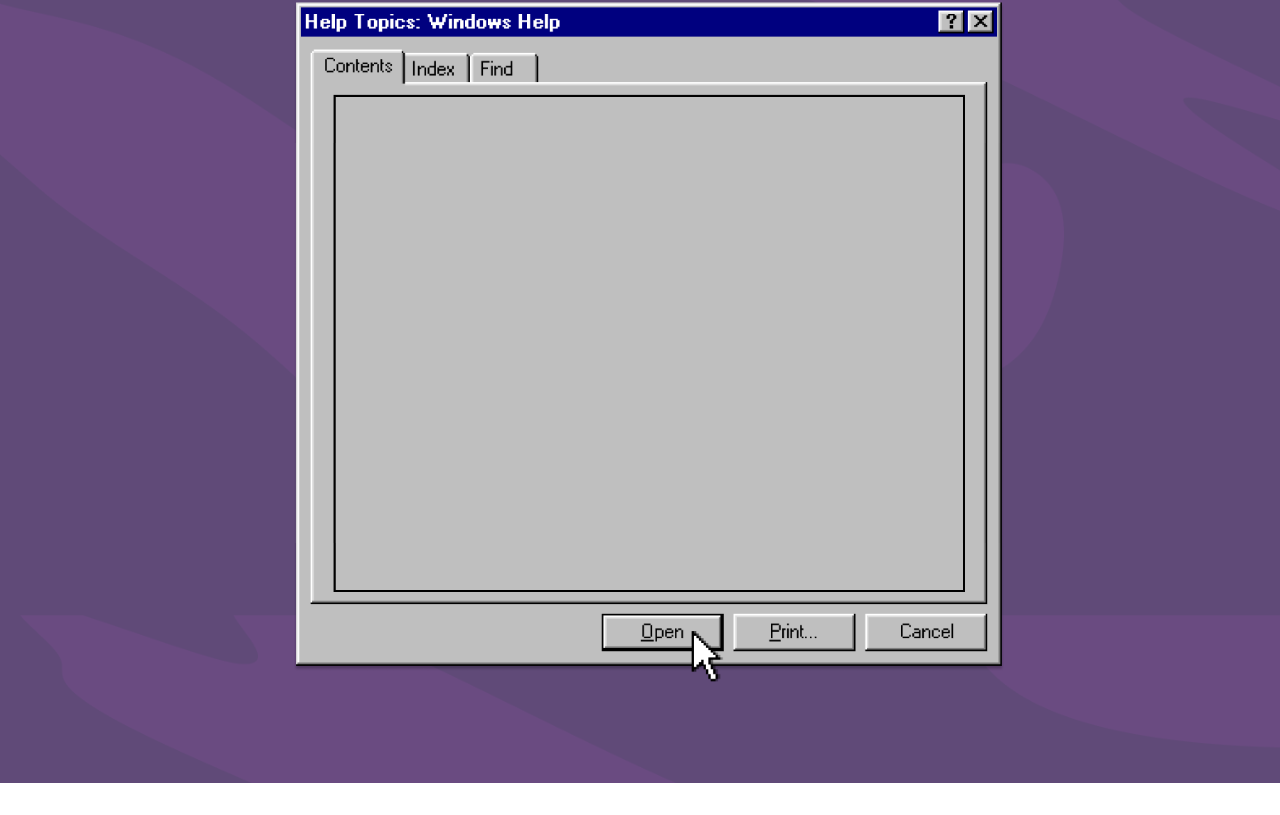
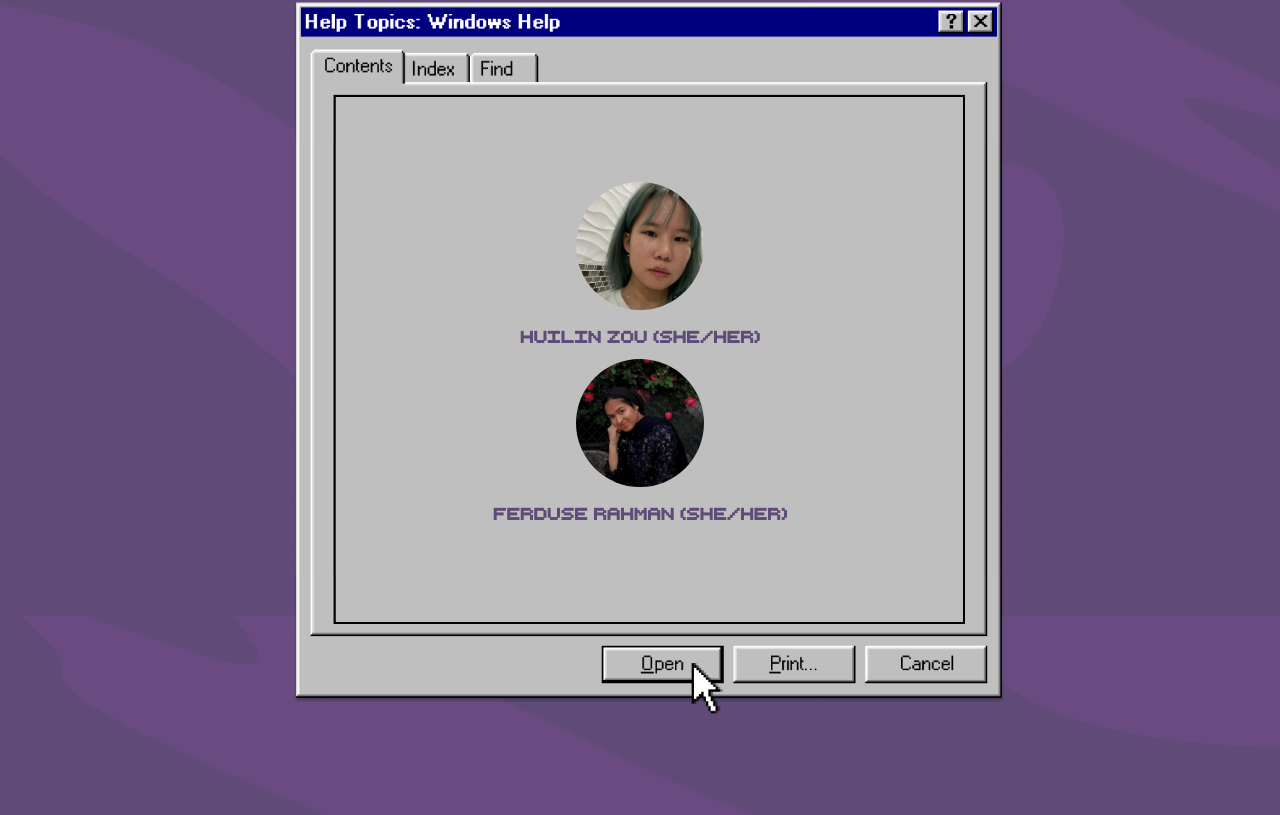
Before and after one commit to cdalangin/cunyhackathon22, a React (Create React App) app: page / in a window 1280 px wide. Shown: the part 4535-5350 px from the top of the page. Before the commit the page ends 5318 px from the top, so only its background shows below. Built offline with nearby package versions, Linux system fonts and the light colour scheme.

Commit message:
start organizers section

```diff
--- a/src/sections/Organizers.js
+++ b/src/sections/Organizers.js
@@ -1,12 +1,48 @@
 import React from "react"
 import '../styles/Organizers.css';
 
+import Huilin from "../assets/organizers/huilin.jpg"
+import Ferduse from "../assets/organizers/ferduse.jpg"
+
 export default function Organizers() {
+  const orgInfo = [
+    {
+      id: 1,
+      name: "Huilin Zou (she/her)",
+      team: "Marketing and Outreach",
+      linkedin: "https://www.linkedin.com/in/huilin-zou/",
+      image: Huilin
+    },
+    {
+      id: 2,
+      name: "Ferduse Rahman (she/her)",
+      team: "Marketing and Outreach",
+      linkedin: "http://linkedin.com/in/ferduserahman",
+      image: Ferduse
+    }
+  ]
+
   return (
     <div id="org">
       <h1 className="org-title">Organizers</h1>
       <div className="org-bg org-top"></div>
-      <div className="org-bg org-mid"></div>
+      <div className="org-bg org-mid">
+        <div className="org-all">
+        {
+          orgInfo.map((info) => {
+            return (
+              <div id={info.id} className="org-box">
+                <a href={info.linkedin}>
+                  <img src={info.image} alt={info.name} className="org-img" />
+                </a>
+                <h2 className="org-name">{info.name}</h2>
+              </div>
+            )
+          })
+        }
+        </div>
+
+      </div>
       <div className="org-bg org-bot"></div>
     </div>
   );
--- a/src/styles/Organizers.css
+++ b/src/styles/Organizers.css
@@ -29,9 +29,10 @@
     background-position: center;
     min-height: 50vh;
     display: flex;
-    flex-direction: column;
+    flex-direction: row;
     align-items: center;
     justify-content: center;
+    font-family: RetroComputer;
 }
 
 .org-bot {
@@ -39,6 +40,22 @@
     background-position: top;
     height: 10vh;
 }
+
+.org-all {
+    width: 70vw;
+    padding: 3vw;
+}
+
+.org-img {
+    width: 10vw;
+    border-radius: 50%;
+}
+
+.org-name {
+    font-size: 2vh;
+    color: #604A78;
+}
+
 
 @media screen and (min-width: 576px) {
     .org-bg {
```
